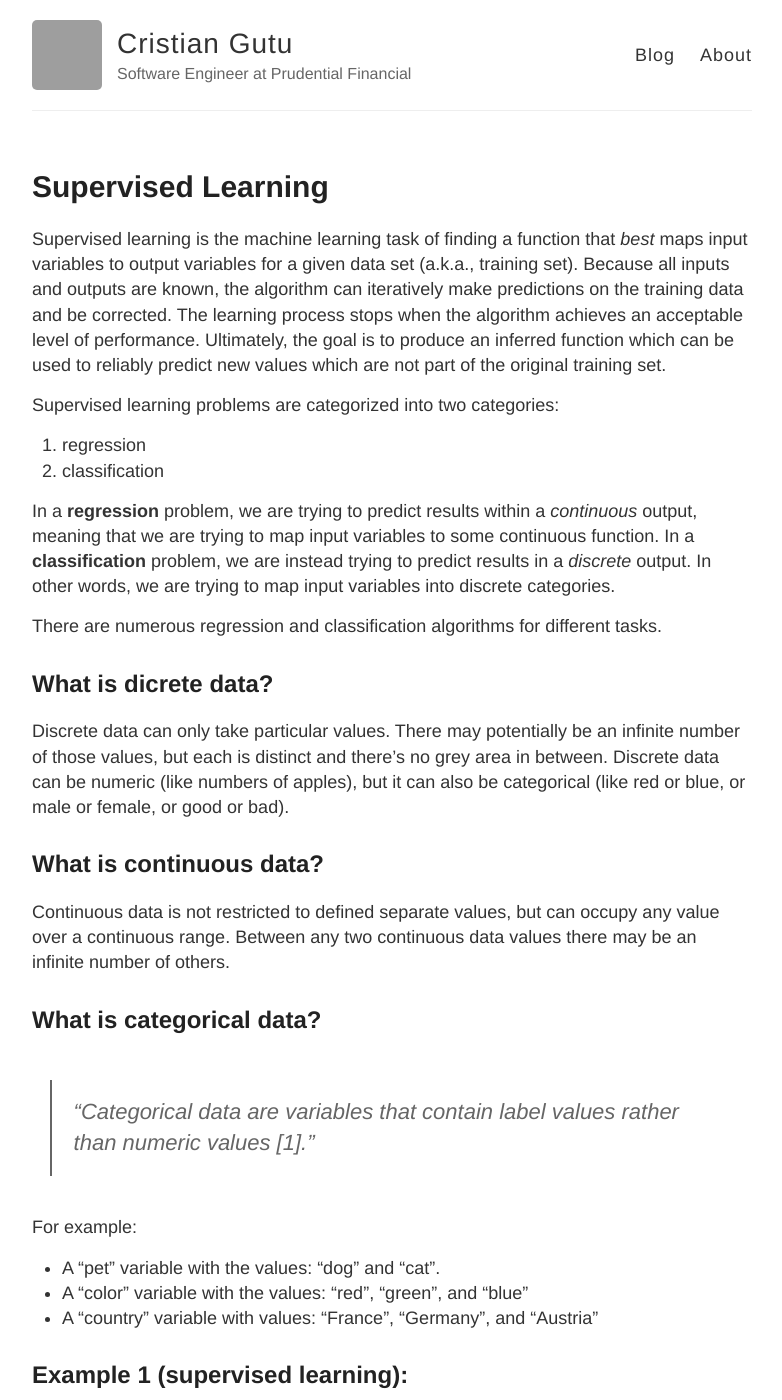
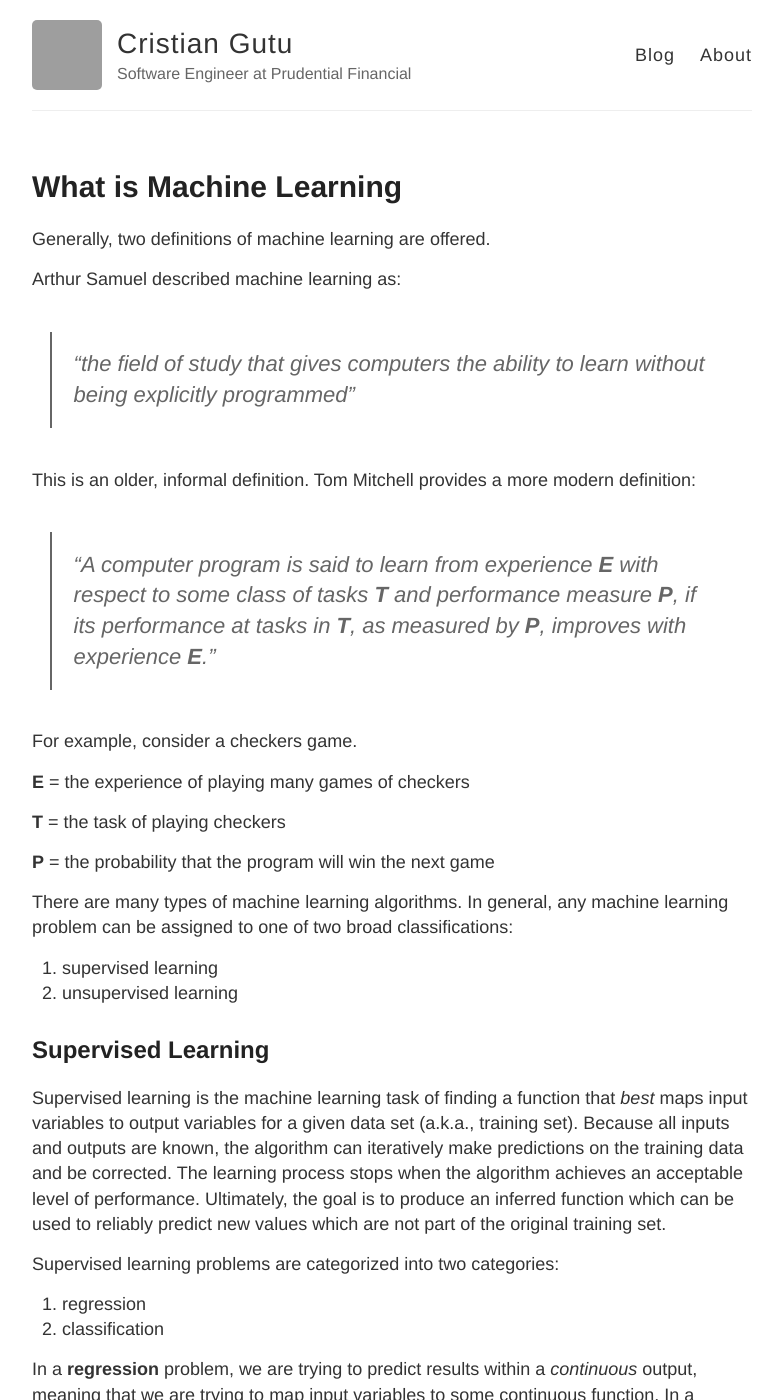
Before and after one commit to gutucristian/gutucristian.github.io, a Jekyll site: the page built from _posts/2018-4-7-Supervised-Learning.md, in a window 1280 px wide and 1400 px high. Shown: the whole window, without its empty margins (248-1030 px from the left). Built offline with Jekyll 4.4.1, drawn with Linux system fonts in a browser that asks for light colours; our own code applies the rules of GitHub Pages for plain Markdown files; grey boxes are pictures that could not be loaded.

Commit message:
Update 2018-4-7-Supervised-Learning.md

```diff
--- a/_posts/2018-4-7-Supervised-Learning.md
+++ b/_posts/2018-4-7-Supervised-Learning.md
@@ -1,3 +1,32 @@
+---
+layout: post
+title: What is Machine Learning
+---
+
+Generally, two definitions of machine learning are offered.
+
+Arthur Samuel described machine learning as:
+
+>"the field of study that gives computers the ability to learn without being explicitly programmed"
+
+This is an older, informal definition. Tom Mitchell provides a more modern definition:
+
+>"A computer program is said to learn from experience **E** with respect to some class of tasks **T** and performance measure **P**, if its performance at tasks in **T**, as measured by **P**, improves with experience **E**."
+
+For example, consider a checkers game.
+
+**E** = the experience of playing many games of checkers
+
+**T** = the task of playing checkers
+
+**P** = the probability that the program will win the next game
+
+There are many types of machine learning algorithms. In general, any machine learning problem can be assigned to one of two broad classifications:
+1. supervised learning
+2. unsupervised learning
+
+## Supervised Learning
+
 Supervised learning is the machine learning task of finding a function that _best_ maps input variables to output variables for a given data set (a.k.a., training set). Because all inputs and outputs are known, the algorithm can iteratively make predictions on the training data and be corrected. The learning process stops when the algorithm achieves an acceptable level of performance. Ultimately, the goal is to produce an inferred function which can be used to reliably predict new values which are not part of the original training set.
 
 Supervised learning problems are categorized into two categories:
```
